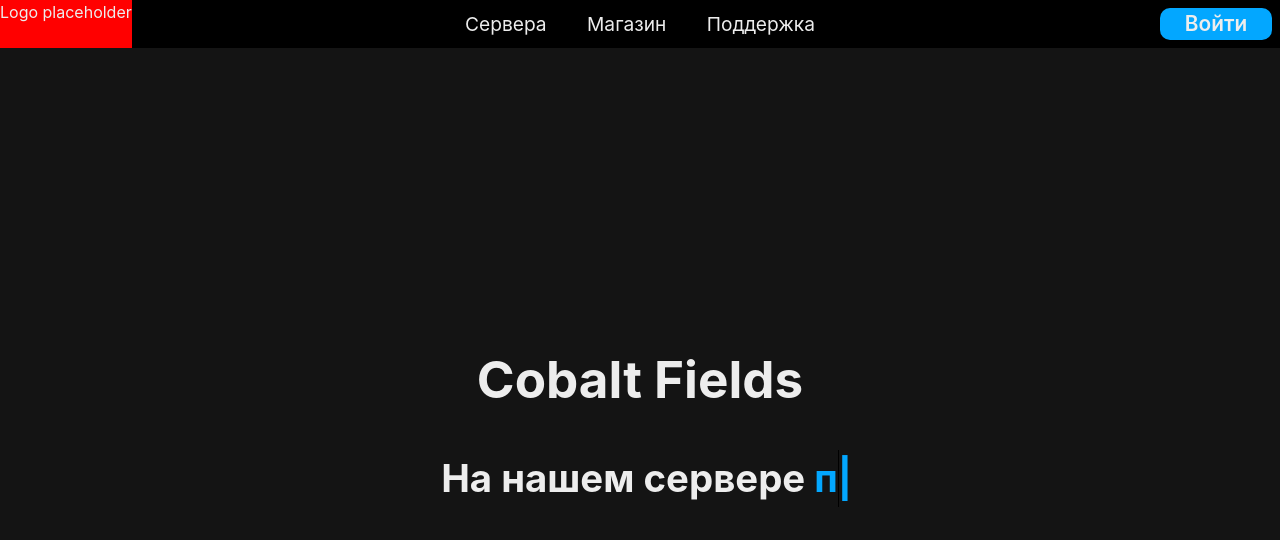
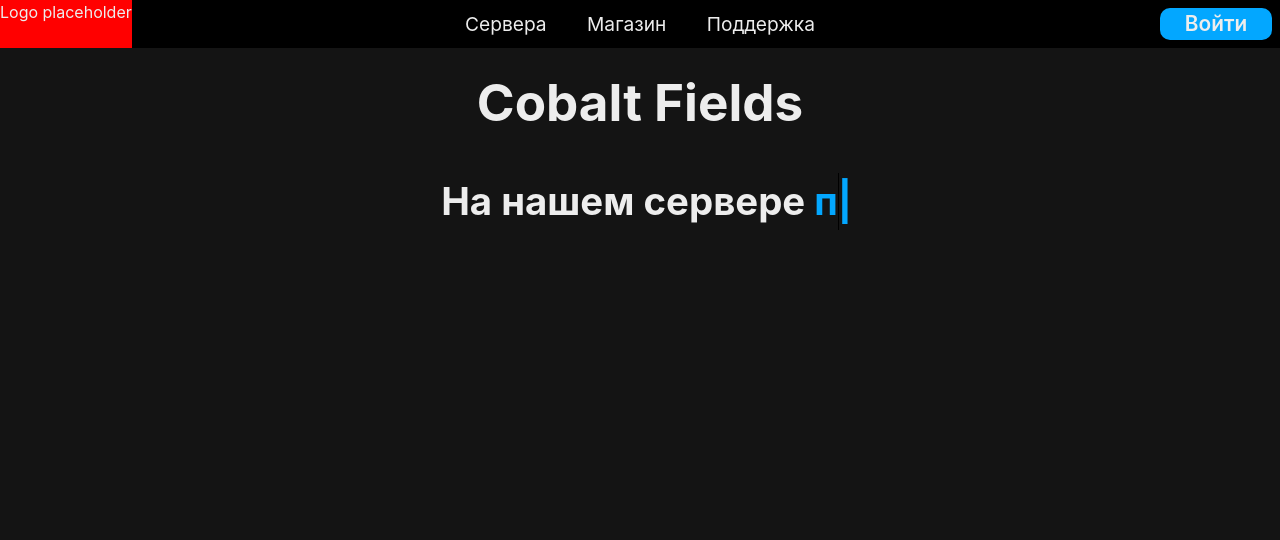
Before and after one commit to RustCobaltFields/CobaltFieldsWeb, a Next.js app: page / in a window 1280 px wide. Shown: the top 540 px of the page. Built offline with nearby package versions, Linux system fonts and the light colour scheme; no server answers.

Commit message:
Styles for pageContainer moved to globals.css; add styles for centerChild

```diff
--- a/src/app/login/page.css
+++ /dev/null
@@ -1,5 +0,0 @@
-.pageContainer {
-    font-size: 10px;
-    margin-top: var(--header_height);
-    height: calc(100vh - var(--header_height));
-}
--- a/src/app/page.css
+++ b/src/app/page.css
@@ -1,13 +1,3 @@
-.pageContainer {
-    font-size: 10px;
-    margin-top: var(--header_height);
-    height: calc(100vh - var(--header_height));
-    flex-direction: column;
-    display: flex;
-    justify-content: center;
-    align-items: center;
-}
-
 .titleContainer {
     height: auto;
     text-align: center;
--- a/src/style/globals.css
+++ b/src/style/globals.css
@@ -28,3 +28,16 @@ body {
 
 .rootContainer {
 }
+
+.pageContainer {
+    font-size: 10px;
+    margin-top: var(--header_height);
+    height: calc(100vh - var(--header_height));
+}
+
+.centerChild {
+    flex-direction: column;
+    display: flex;
+    justify-content: center;
+    align-items: center;
+}
```
